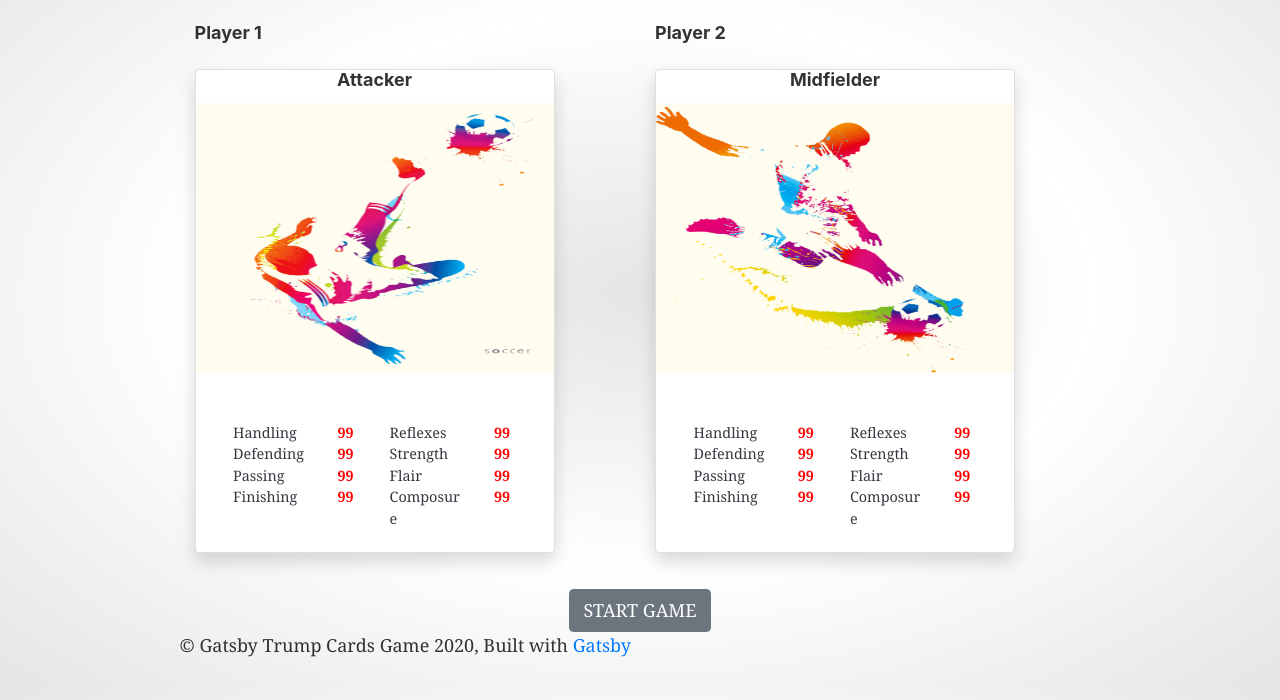
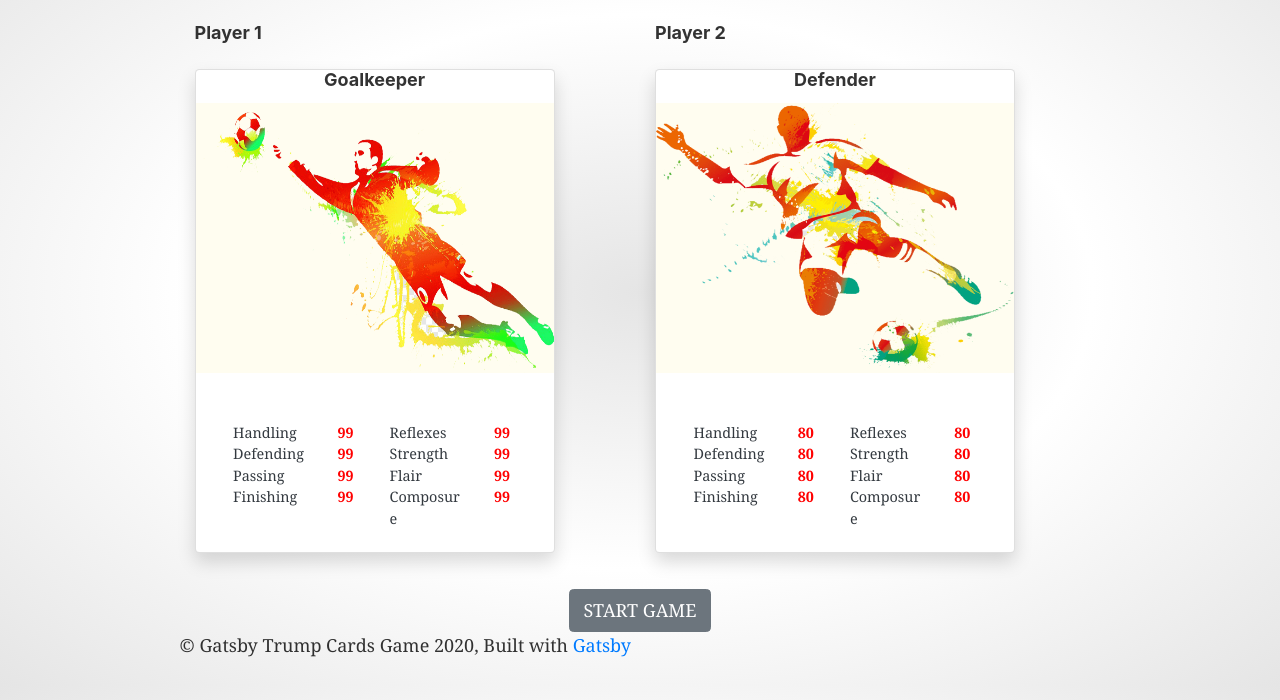
Before and after one commit to jmonfu/GatsbyTrumpCardsGame, a Gatsby site: page / in a window 1280 px wide. Shown: the part 100-800 px from the top of the page. Built offline with nearby package versions, Linux system fonts and the light colour scheme; Gatsby itself is replaced by a stand-in of ours.

Commit message:
passing data to the cards and displaying it

```diff
--- a/src/components/Cards/Card.js
+++ b/src/components/Cards/Card.js
@@ -1,38 +1,30 @@
-import React from "react";
+import React from "react"
 
-const Card = props => {
+const Card = ({ cardInfo }) => {
+
+  const evenRatingRows = cardInfo.ratings.reduce(function (rows, key, index) {
+    return (index % 2 === 0 ? rows.push([key])
+      : rows[rows.length-1].push(key)) && rows;
+  }, []);
+
   return (
     <div className="card text-center shadow">
-      <h4 className="card-title">{props.title}</h4>
+      <h4 className="card-title">{cardInfo.title}</h4>
       <div className="overflow">
-        <img src={props.imgsrc} alt="joker" className="card-image"/>
+        <img src={cardInfo.image} alt="joker" className="card-image" />
       </div>
       <div className="card-body text-dark">
         <div className="container-fluid justify-content-center card-rating-text">
-        <div className="row">
-          <div className="col-md-4 text-left">Handling</div>
-          <div className="col-md-2 text-left card-rating-color">99</div>
-          <div className="col-md-4 text-left">Reflexes</div>
-          <div className="col-md-2 text-left card-rating-color">99</div>
-        </div>
-        <div className="row">
-          <div className="col-md-4 text-left">Defending</div>
-          <div className="col-md-2 text-left card-rating-color">99</div>
-          <div className="col-md-4 text-left">Strength</div>
-          <div className="col-md-2 text-left card-rating-color">99</div>
-        </div>
-        <div className="row">
-          <div className="col-md-4 text-left">Passing</div>
-          <div className="col-md-2 text-left card-rating-color">99</div>
-          <div className="col-md-4 text-left">Flair</div>
-          <div className="col-md-2 text-left card-rating-color">99</div>
-        </div>
-        <div className="row">
-          <div className="col-md-4 text-left">Finishing</div>
-          <div className="col-md-2 text-left card-rating-color">99</div>
-          <div className="col-md-4 text-left">Composure</div>
-          <div className="col-md-2 text-left card-rating-color">99</div>
-        </div>
+          {
+            evenRatingRows.map(row => (
+            <div className="row" key={row[0].title}>
+              <div className="col-md-4 text-left">{row[0].title}</div>
+              <div className="col-md-2 text-left card-rating-color">{row[0].rating}</div>
+              <div className="col-md-4 text-left">{row[1].title}</div>
+              <div className="col-md-2 text-left card-rating-color">{row[1].rating}</div>
+            </div>
+            ))
+          }
         </div>
       </div>
     </div>
--- a/src/components/Cards/CardsBoard.js
+++ b/src/components/Cards/CardsBoard.js
@@ -8,13 +8,36 @@ import midfielder from '../../assets/midfielder.png';
 import attacker from '../../assets/attacker.png';
 
 const CardsBoard = () => {
-  const cardInfo = [
-    { image: "", title: "", text: "" },
-    { image: "", title: "", text: "" },
-    { image: "", title: "", text: "" },
-    { image: "", title: "", text: "" },
-    { image: "", title: "", text: "" },
+
+const cardInfo1 = {
+  image: goalie,
+  title: "Goalkeeper",
+  ratings: [
+    {title: "Handling", rating: "99"},
+    {title: "Reflexes", rating: "99"},
+    {title: "Defending", rating: "99"},
+    {title: "Strength", rating: "99"},
+    {title: "Passing", rating: "99"},
+    {title: "Flair", rating: "99"},
+    {title: "Finishing", rating: "99"},
+    {title: "Composure", rating: "99"},
   ]
+}
+
+const cardInfo2 = {
+  image: defender,
+  title: "Defender",
+  ratings: [
+    {title: "Handling", rating: "80"},
+    {title: "Reflexes", rating: "80"},
+    {title: "Defending", rating: "80"},
+    {title: "Strength", rating: "80"},
+    {title: "Passing", rating: "80"},
+    {title: "Flair", rating: "80"},
+    {title: "Finishing", rating: "80"},
+    {title: "Composure", rating: "80"},
+  ]
+}
 
   return (
     <div className="container-fluid justify-content-center">
@@ -23,16 +46,16 @@ const CardsBoard = () => {
           <div>
             <h4>Player 1</h4>
           </div>
-          <Card imgsrc={attacker} title="Attacker" />
+          <Card cardInfo={cardInfo1} />
         </div>
         <div className="col-md-6">
           <h4>Player 2</h4>
-          <Card imgsrc={midfielder} title="Midfielder" />
+          <Card cardInfo={cardInfo2}/>
         </div>
       </div>
       <div className="row top-buffer">
         <div className="col-md-12 text-center">
-          <button id="startGameBtn" name="StartGameButton" class="btn btn-secondary">START GAME</button>
+          <button id="startGameBtn" name="StartGameButton" className="btn btn-secondary">START GAME</button>
         </div>
       </div>
     </div>
--- a/src/components/Cards/card-style.css
+++ b/src/components/Cards/card-style.css
@@ -25,6 +25,13 @@ body {
 .card-rating-color {
     color: red;
     font-weight: bold;
+    transform: scale(1);
+    transition: transform 0.5s ease;
+}
+
+.card-rating-color:hover {
+    transform: scale(1.5);
+    cursor: pointer;
 }
 
 .overflow {
@@ -34,10 +41,4 @@ body {
 .card-image {
     height: 15rem;
     width: 100%;
-    transform: scale(1);
-    transition: transform 0.5s ease;
 }
-
-.card-image:hover {
-    transform: scale(1.2);
-}
```
